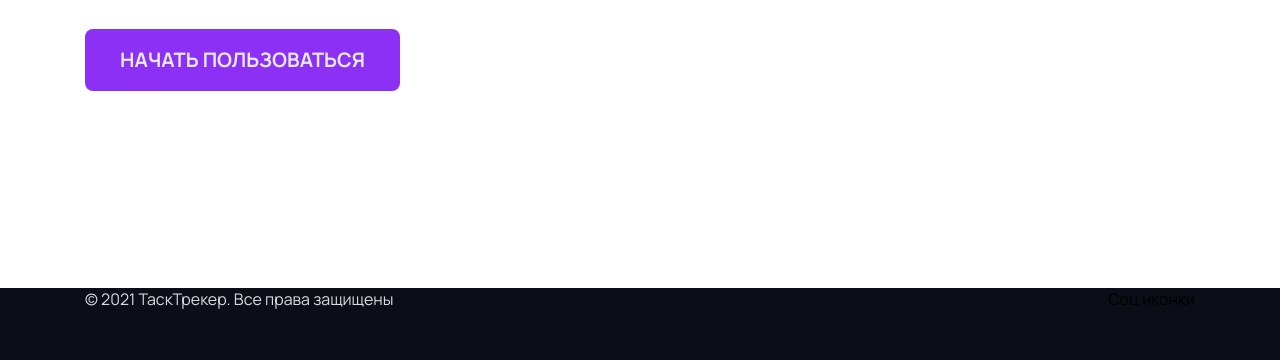
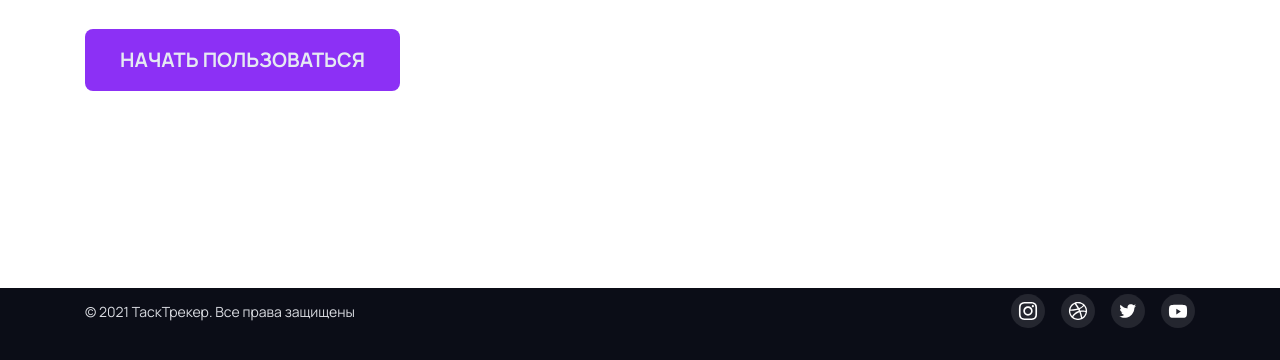
Before and after one commit to lambert34/Tack-, a plain HTML site: page TackТрекер/index.html in a window 1280 px wide. Shown: the part 549-909 px from the top of the page. Drawn offline with Linux system fonts and the light colour scheme.

Commit message:
заверстал подвал сайта

```diff
--- a/TackТрекер/css/main.css
+++ b/TackТрекер/css/main.css
@@ -127,6 +127,7 @@ display: flex;
 .footer {
     background: #0B0D17;
     height: 72px;
+    color: #D9DBE1;
 }
 
 .footer-container {
@@ -138,13 +139,13 @@ display: flex;
 }
 
 .footer-copyright {
-    color: #D9DBE1;
-}
-
-.footer-copyright p {
-    margin: 0;
+    font-size: 14px;
 }
 
 .footer-socials {
+   display: flex;
+}
 
+.footer-socials-item {
+    margin-left: 16px;
 }
--- a/TackТрекер/index.html
+++ b/TackТрекер/index.html
@@ -61,7 +61,18 @@
             <p>© 2021 ТаскТрекер. Все права защищены</p>
         </div>
         <div class="footer-socials">
-            Соц иконки
+            <a class="footer-socials-item" href="#">
+                <img src="/TackТрекер/img/sosial/Instagram.svg" alt="SS">
+            </a>
+            <a class="footer-socials-item" href="#">
+                <img src="/TackТрекер/img/sosial/Dribbble.svg" alt="SS">
+            </a>
+            <a class="footer-socials-item" href="#">
+                <img src="/TackТрекер/img/sosial/Twitter.svg" alt="SS">
+            </a>
+            <a class="footer-socials-item" href="#">
+                <img src="/TackТрекер/img/sosial/Youtube.svg" alt="SS">
+            </a>
         </div>
     </div>
 </footer>
```
